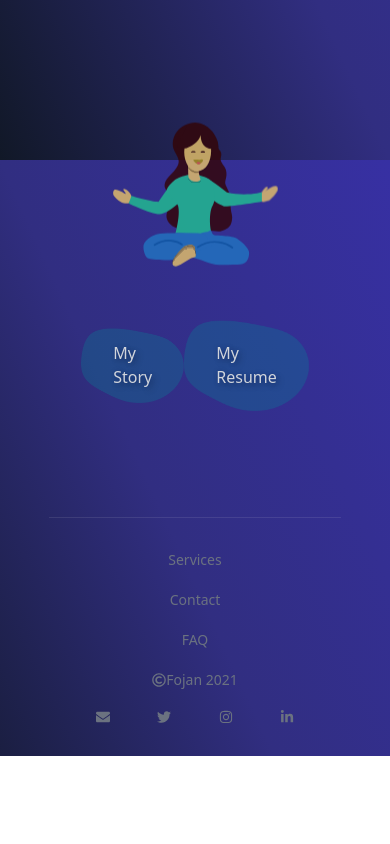
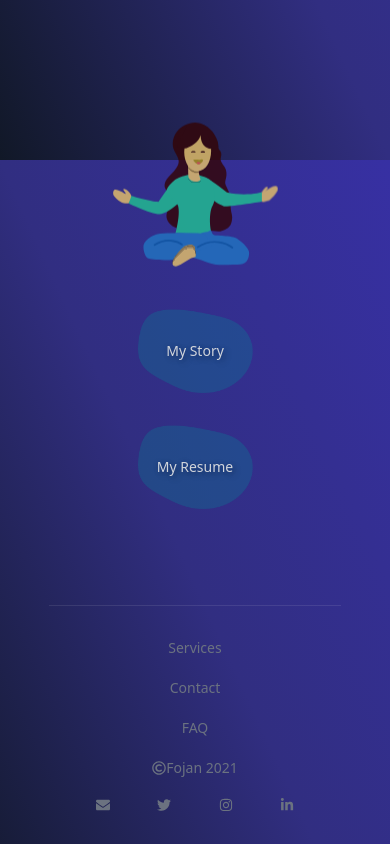
Before and after one commit to fojanb/Fojan-Portfolio, a React (Create React App) app: page /about in a window 390 px wide. Shown: the part 684-1528 px from the top of the page. Before the commit the page ends 1440 px from the top, so only its background shows below. Built offline with nearby package versions, Linux system fonts and the light colour scheme.

Commit message:
Navbar Updated

```diff
--- a/src/components/About/About.js
+++ b/src/components/About/About.js
@@ -20,9 +20,9 @@ const About = () => {
         <div className="m-auto m-0">
           <AboutIcon />
         </div>
-        <div className="flex flex-rows justify-center items-center text center">
-          <Link to="/story"><span className="bg-blob5 bg-contain bg-center bg-no-repeat flex justify-center items-center p-8 text-gray-300 text-shadow-lg transform hover:scale-110 hover:text-gray-100 hover:transition duration-500 ease-in-out">My Story</span></Link>
-          <Link to="/resume"><span className="bg-blob5 bg-contain bg-center bg-no-repeat flex justify-center items-center p-8 text-gray-300 text-shadow-lg transform hover:scale-110 hover:text-gray-100 hover:transition duration-500 ease-in-out">My Resume</span></Link>
+        <div className="flex flex-row justify-evenly items-center text center sm:flex-col md:flex-col">
+          <Link to="/story"><span className="bg-blob5 bg-contain bg-center bg-no-repeat flex justify-center items-center p-8 text-gray-300 text-shadow-lg transform hover:scale-110 hover:text-gray-100 hover:transition duration-500 ease-in-out sm:p-8 sm:mb-4 md:mb-4 md:text-sm">My Story</span></Link>
+          <Link to="/resume"><span className="bg-blob5 bg-contain bg-center bg-no-repeat flex justify-center items-center p-8 text-gray-300 text-shadow-lg transform hover:scale-110 hover:text-gray-100 hover:transition duration-500 ease-in-out sm:p-8 sm:mt-4 md:mt-4 md:text-sm">My Resume</span></Link>
         </div>
       </div>
     </div>
```
